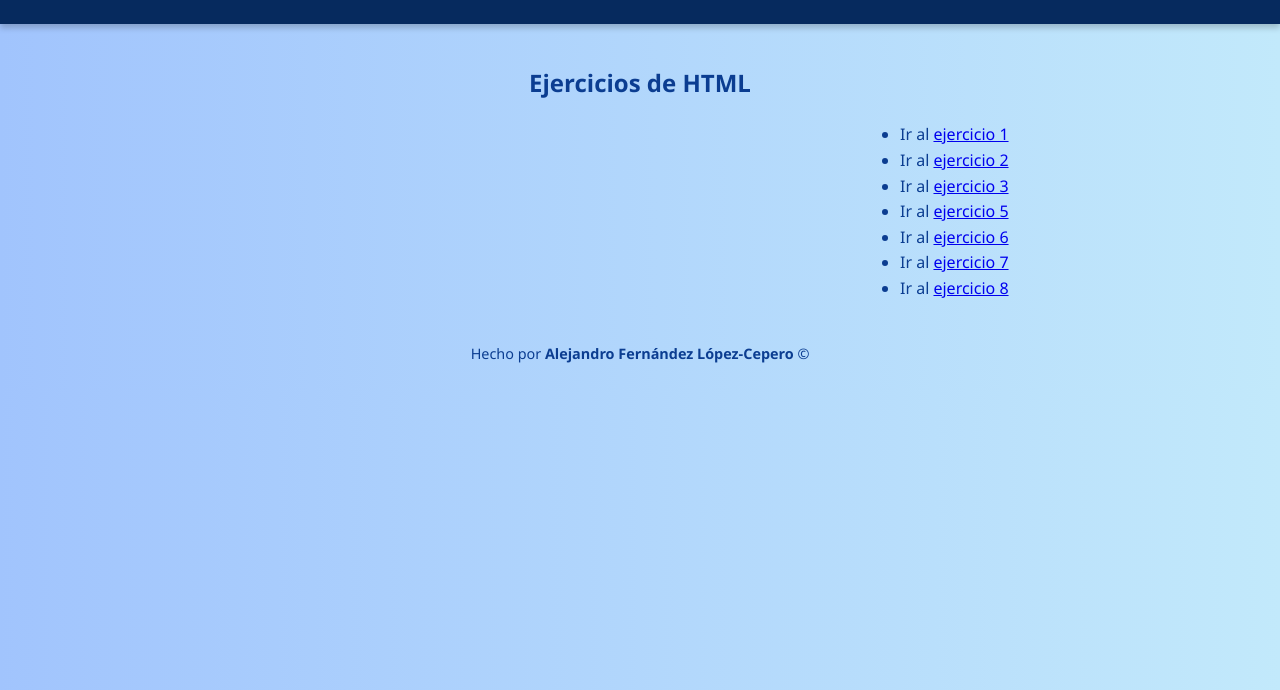
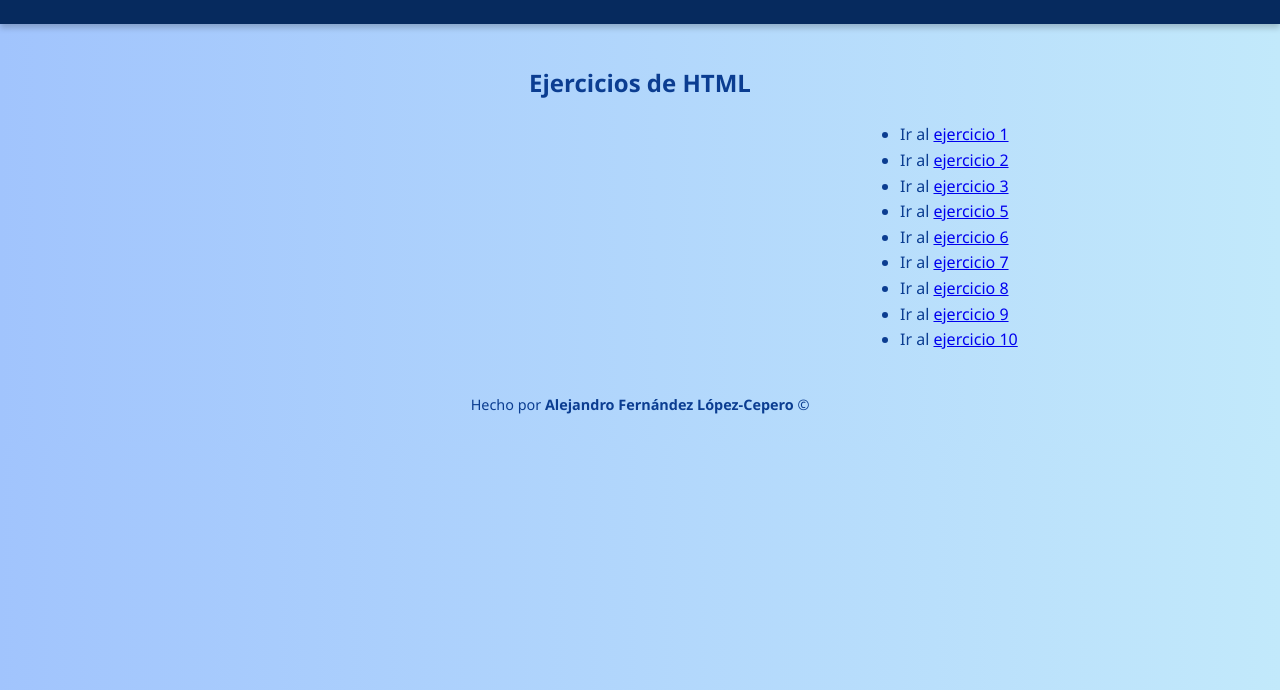
Before and after one commit to GTAlex1/GTAlex1.github.io, a plain HTML site: page index.html in a window 1280 px wide. Shown: the part 110-800 px from the top of the page. Drawn offline with Linux system fonts and the light colour scheme.

Commit message:
Update index.html

```diff
--- a/index.html
+++ b/index.html
@@ -67,9 +67,9 @@
                     <li>Ir al <a href="https://gtalex1.github.io/ej6">ejercicio 6</a></li>
                     <li>Ir al <a href="https://gtalex1.github.io/ej7">ejercicio 7</a></li>
                     <li>Ir al <a href="https://gtalex1.github.io/ej8">ejercicio 8</a></li>
-                <!--<li>Ir al <a href="https://gtalex1.github.io/ej9">ejercicio 9</a></li>
+                    <li>Ir al <a href="https://gtalex1.github.io/ej9">ejercicio 9</a></li>
                     <li>Ir al <a href="https://gtalex1.github.io/ej10">ejercicio 10</a></li>
-                    <li>Ir al <a href="https://gtalex1.github.io/ej11">ejercicio 11</a></li>
+                    <!--<li>Ir al <a href="https://gtalex1.github.io/ej11">ejercicio 11</a></li>
                     <li>Ir al <a href="https://gtalex1.github.io/ej12">ejercicio 12</a></li>
                     <li>Ir al <a href="https://gtalex1.github.io/ej13">ejercicio 13</a></li>-->
 
```
